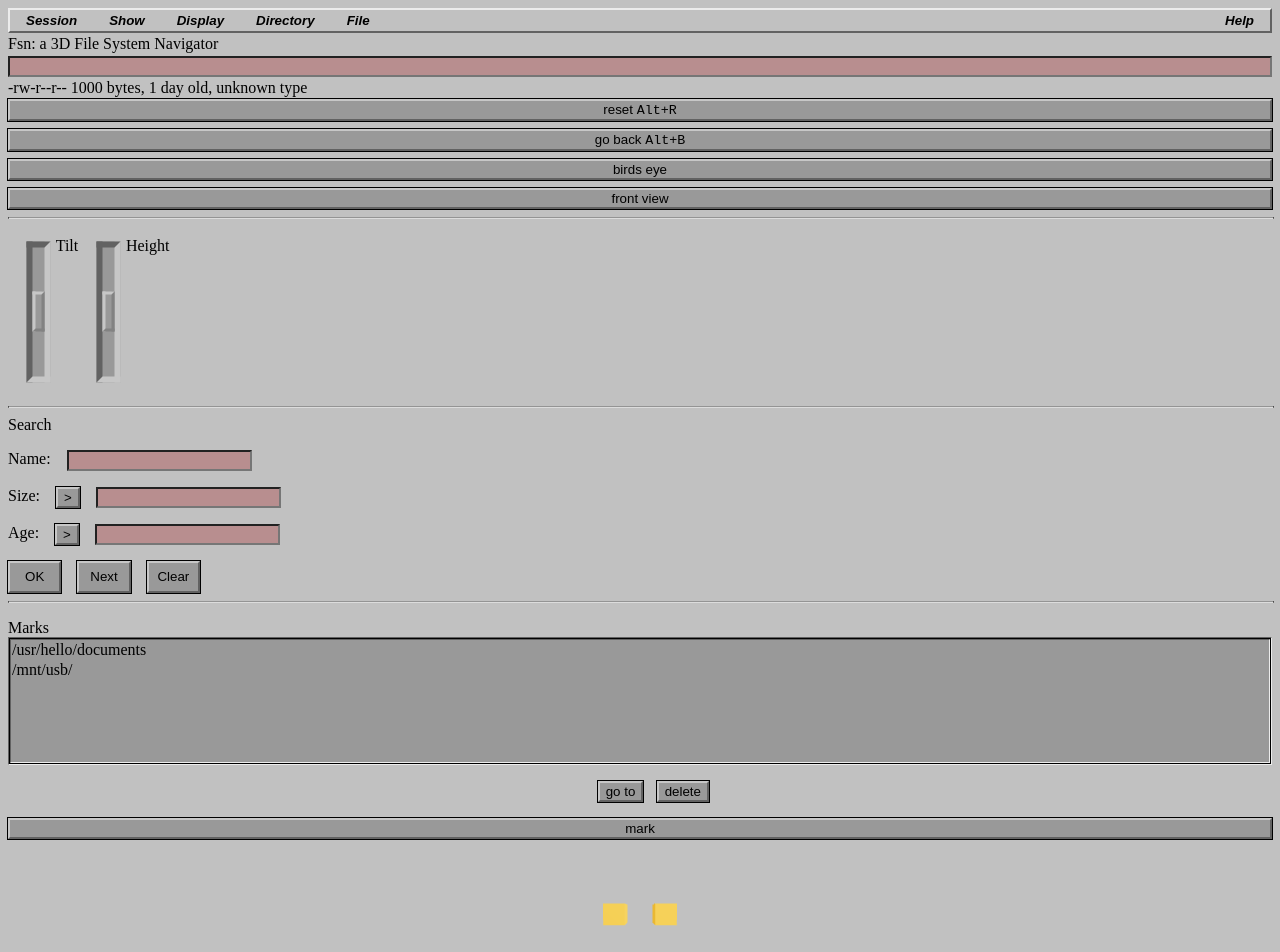
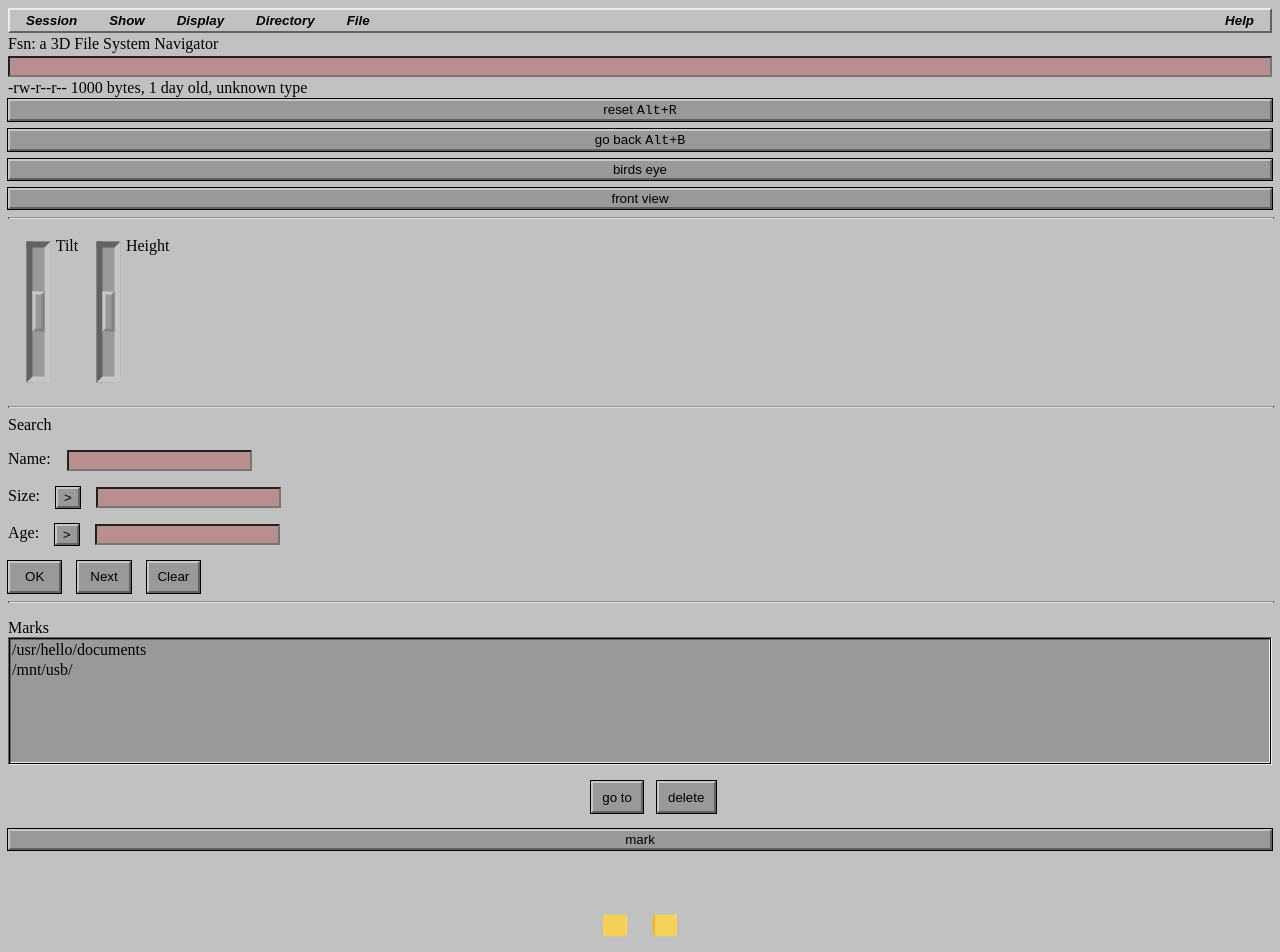
Before and after one commit to rezbyte/r3f-fsn, a React (Vite) app in the folder frontend/: page / in a window 1280 px wide. Shown: the top 952 px of the page. Built offline with nearby package versions, Linux system fonts and the light colour scheme.

Commit message:
Corrected sizing of buttons in marks

```diff
--- a/frontend/src/styles/Marks.css
+++ b/frontend/src/styles/Marks.css
@@ -15,6 +15,13 @@
   justify-content: center;
 }
 
+.marks-buttons > button {
+  padding-left: 0.7em;
+  padding-right: 0.7em;
+  padding-top: 0.5em;
+  padding-bottom: 0.5em;
+}
+
 .goto-button {
   margin-left: 2em;
   margin-right: 1em;
```
